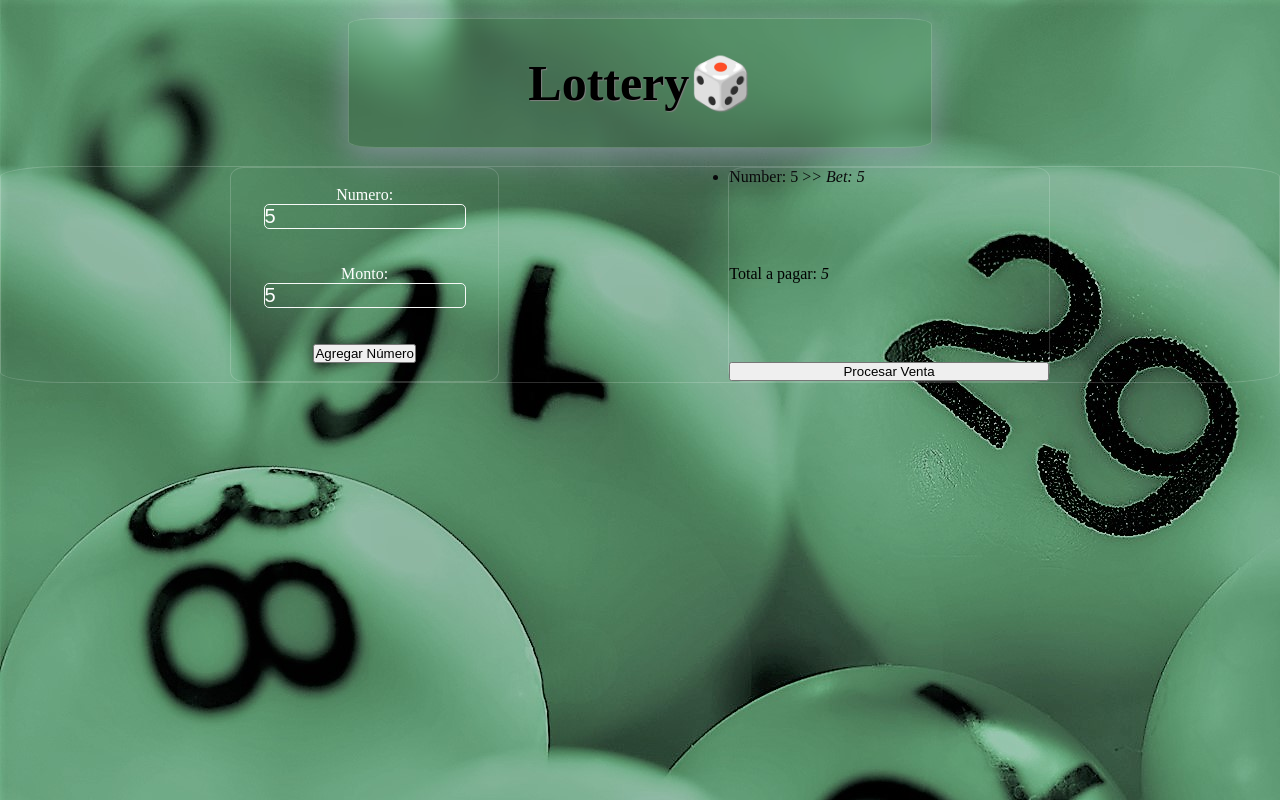
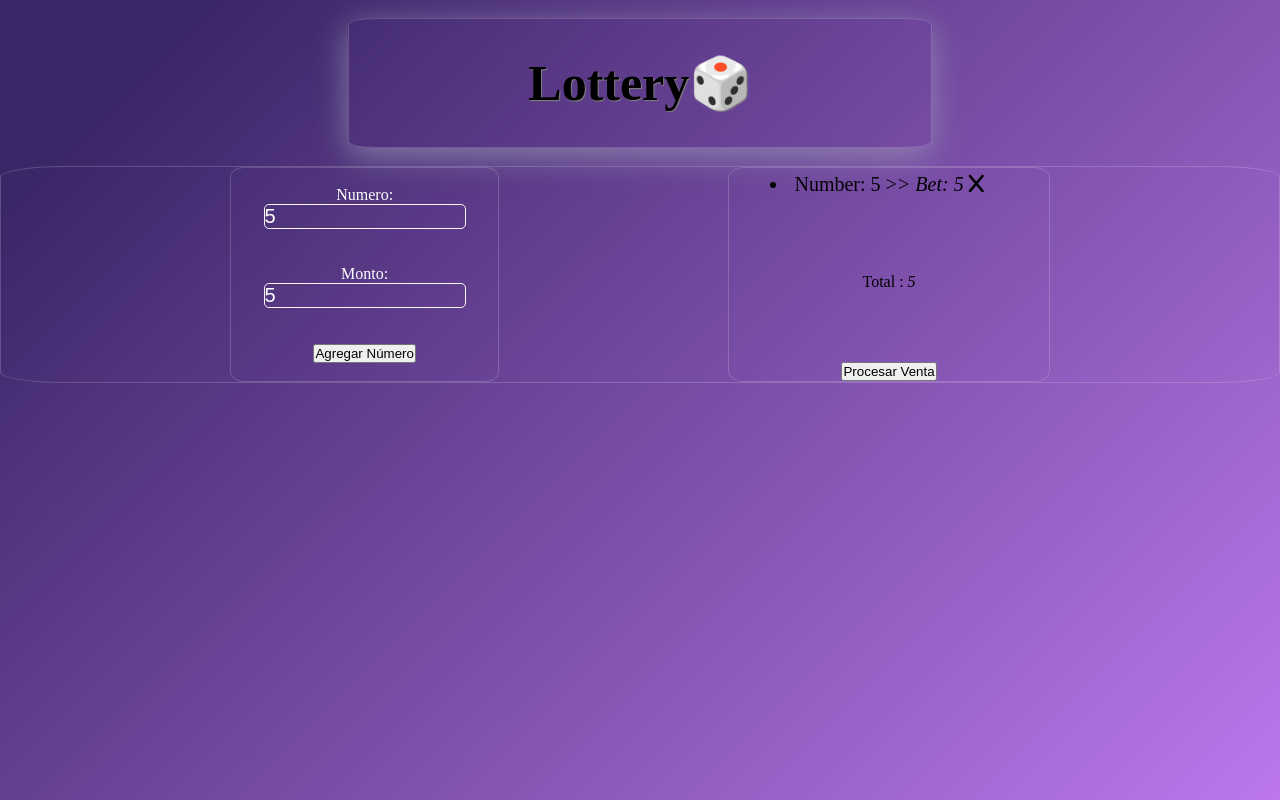
Before and after one commit to BillRmz/remake_project_u, a plain HTML site: page index.html in a window 1280 px wide. Both pictures are taken after typing "5", "5" into the empty fields and a click on the button "Agregar Número". Drawn offline with Linux system fonts and the light colour scheme.

Commit message:
New Functions

```diff
--- a/functions.js
+++ b/functions.js
@@ -10,6 +10,7 @@ const ulOutput = document.querySelector(".listOutput")
 //Event creation
 btnAdd.addEventListener("click", addNumbers);
 btnOrder.addEventListener("click", addOrder);
+ulOutput.addEventListener("click", deleteRow);
 
 //arrays
 let orderArray = []
@@ -43,14 +44,16 @@ totalOutput.innerText = total
 function addNumbers(e){
   e.preventDefault()
 
+  const deleteButton = document.createElement("i")
+  deleteButton.innerHTML = `<i class="fa-solid fa-x"></i>`;
 
   const selectedNumber = document.createElement("li");
-
   selectedNumber.innerText = `Number: ${number.value} >`
   ulOutput.appendChild(selectedNumber);
   const selectedBet = document.createElement("i")
   selectedBet.innerText =  `> Bet: ${bet.value} `
   selectedNumber.appendChild(selectedBet);
+  selectedNumber.appendChild(deleteButton)
   output.appendChild(selectedNumber)
   let select = new numberBet (number.value, bet.value);
 
@@ -75,3 +78,15 @@ holdArray.length = 0
 output.innerHTML = '';
 totalOutput.innerText = '';
 }
+
+
+
+function deleteRow(e){
+  const item = e.target;
+  console.log(item.classList[0])
+  if (item.classList[0]==='fa-solid'){
+    ulOutput.removeChild(ulOutput.lastElementChild);
+
+  }
+
+}
--- a/index.html
+++ b/index.html
@@ -39,7 +39,7 @@
 
         </ul>
 
-        <p id="Total">Total a pagar: <i class="total"> </i></p>
+        <p id="Total">Total : <i class="total"> </i></p>
 
         <button type="submit" class="btn-order">Procesar Venta</button>
       </div>
@@ -51,5 +51,6 @@
 
     </div>
     <script type="text/javascript" src="functions.js"></script>
+    <script src="https://kit.fontawesome.com/55fba29bcf.js" crossorigin="anonymous"></script>
   </body>
 </html>
--- a/main.css
+++ b/main.css
@@ -4,7 +4,7 @@
 }
 
 body{
-    background-image: url(/img/loteria-4.jpg);
+    background-image: linear-gradient( 135deg, #3B2667 10%, #BC78EC 100%);
 
     background-repeat:inherit;
     background-attachment: fixed;
@@ -16,7 +16,7 @@ header h1 {
     font-size: 50px;
     text-align: center;
     padding: 35px ;
-     box-shadow: 0 8px 32px 0 rgba(153, 155, 180, 0.7);
+    box-shadow: 0 8px 32px 0 rgba(153, 155, 180, 0.7);
     backdrop-filter: blur(4px);
     border: 1px solid rgba(255, 255, 255, 0.18);
     border-radius: 5%;
@@ -80,8 +80,14 @@ border: 1px solid rgba(255, 255, 255, 0.18);
 .contenedor-output{
     display: flex;
     flex-direction: column;
+    align-items: center;
     justify-content: space-between;
     border: 1px solid rgba(255, 255, 255, 0.18);
     border-radius: 5%;
     width: 25%;
 }
+
+.listOutput  li  {
+    font-size: 20px;
+    padding: 5px;
+}
```
